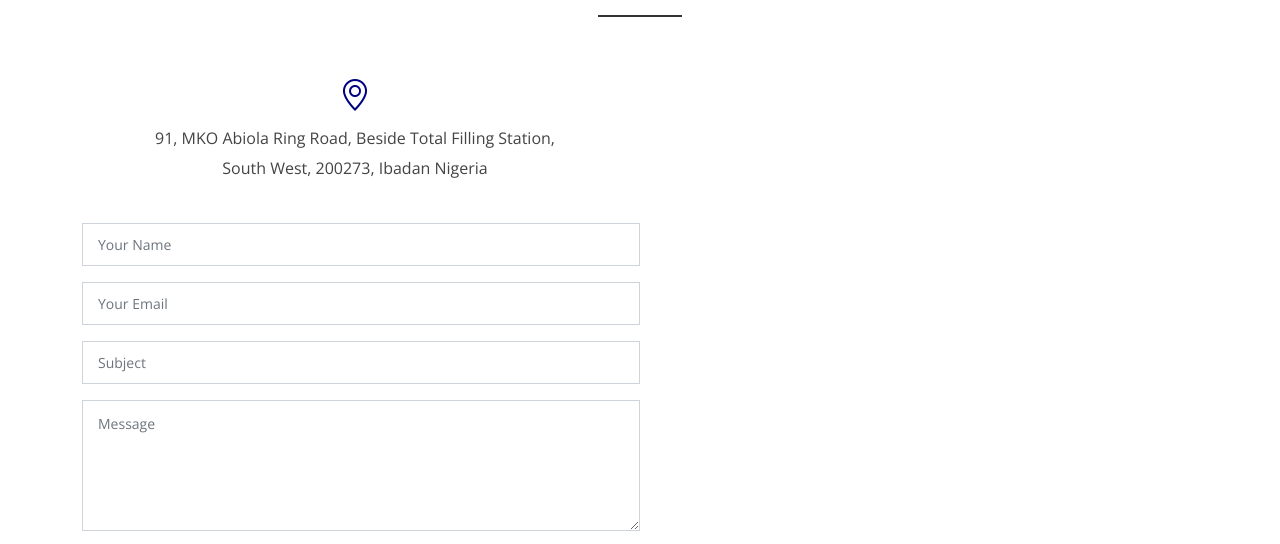
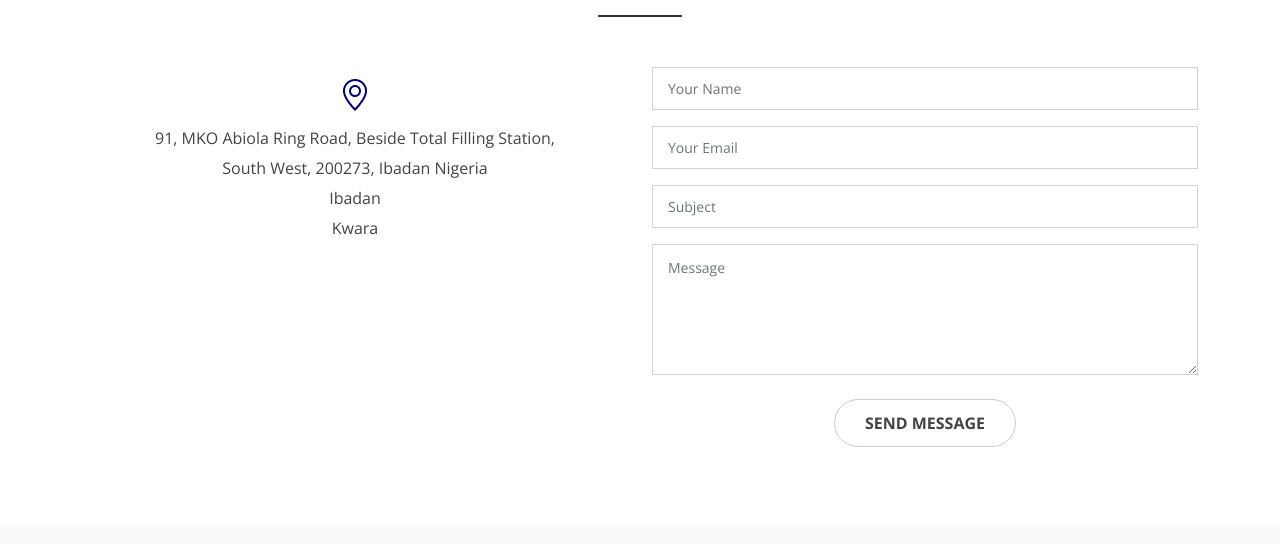
Before and after one commit to meenarh/LeoTrackIt, a plain HTML site: page index.html in a window 1280 px wide. Shown: the part 3508-4052 px from the top of the page. Drawn offline with nearby package versions, Linux system fonts and the light colour scheme.

Commit message:
add files

```diff
--- a/assets/css/style.css
+++ b/assets/css/style.css
@@ -1366,6 +1366,7 @@ div#preloader {
 /*--------------------------------------------------------------
 # Contact
 --------------------------------------------------------------*/
+
 .contact-area {
   height: auto;
   width: 100%;
@@ -1398,6 +1399,7 @@ div#preloader {
 .contact-icon {
   margin-bottom: 40px;
 }
+
 
 #google-map {
   height: 370px;
--- a/index.html
+++ b/index.html
@@ -368,13 +368,13 @@
                       <i class="bi bi-geo-alt"></i>
                       <p>
                         91, MKO Abiola Ring Road, Beside Total Filling Station,<br>
-                        <span>South West, 200273, Ibadan Nigeria</span>
+                        <span>South West, 200273, Ibadan Nigeria</span><br>
+                        <span>Ibadan</span><br>
+                        <span>Kwara</span>
                       </p>
                     </div>
                   </div>
                 </div>
-              </div>
-
 
 
                 <!-- Start  contact -->
@@ -404,6 +404,7 @@
                 </div>
                 <!-- End Left contact -->
               </div>
+            </div>
             </div>
           </div>
         </div><!-- End Contact Section -->
```
